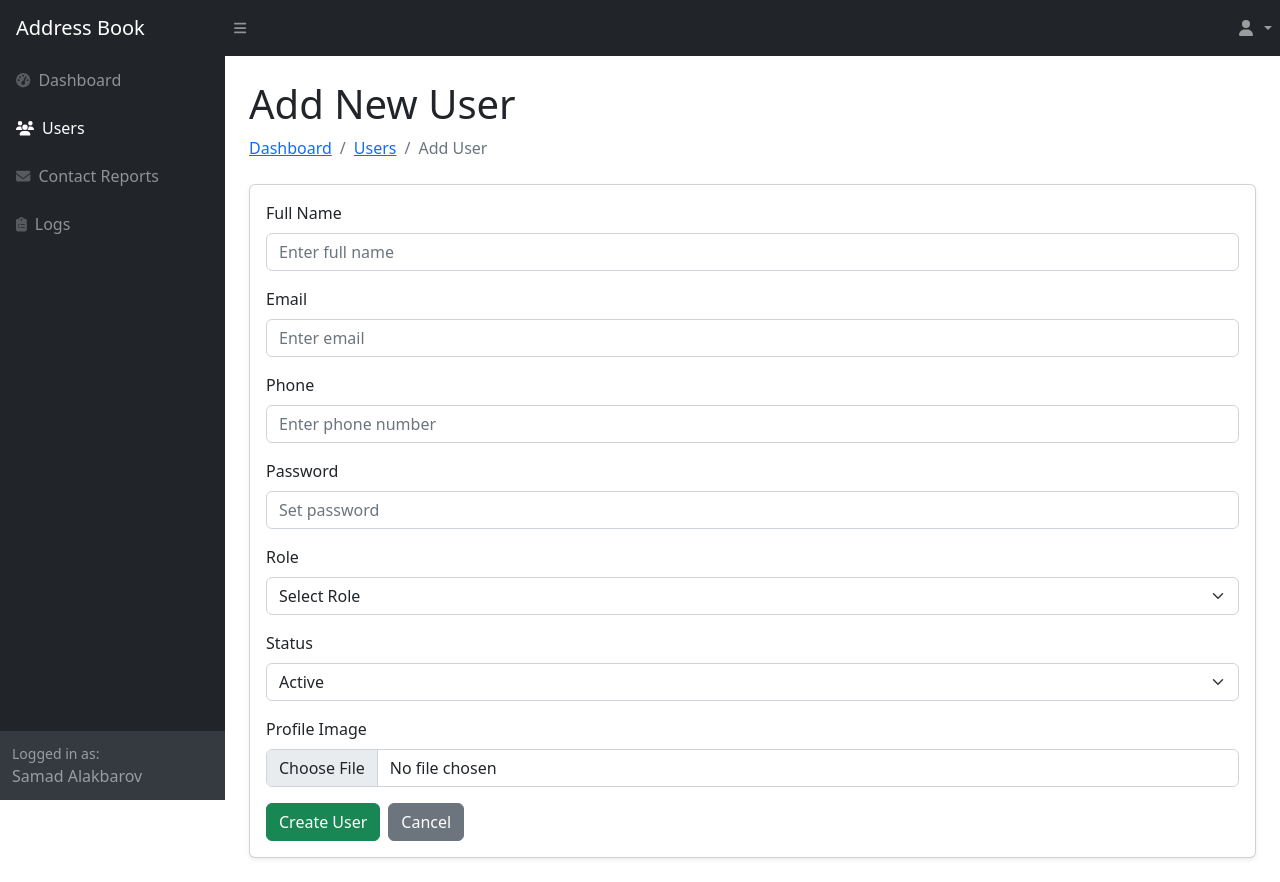
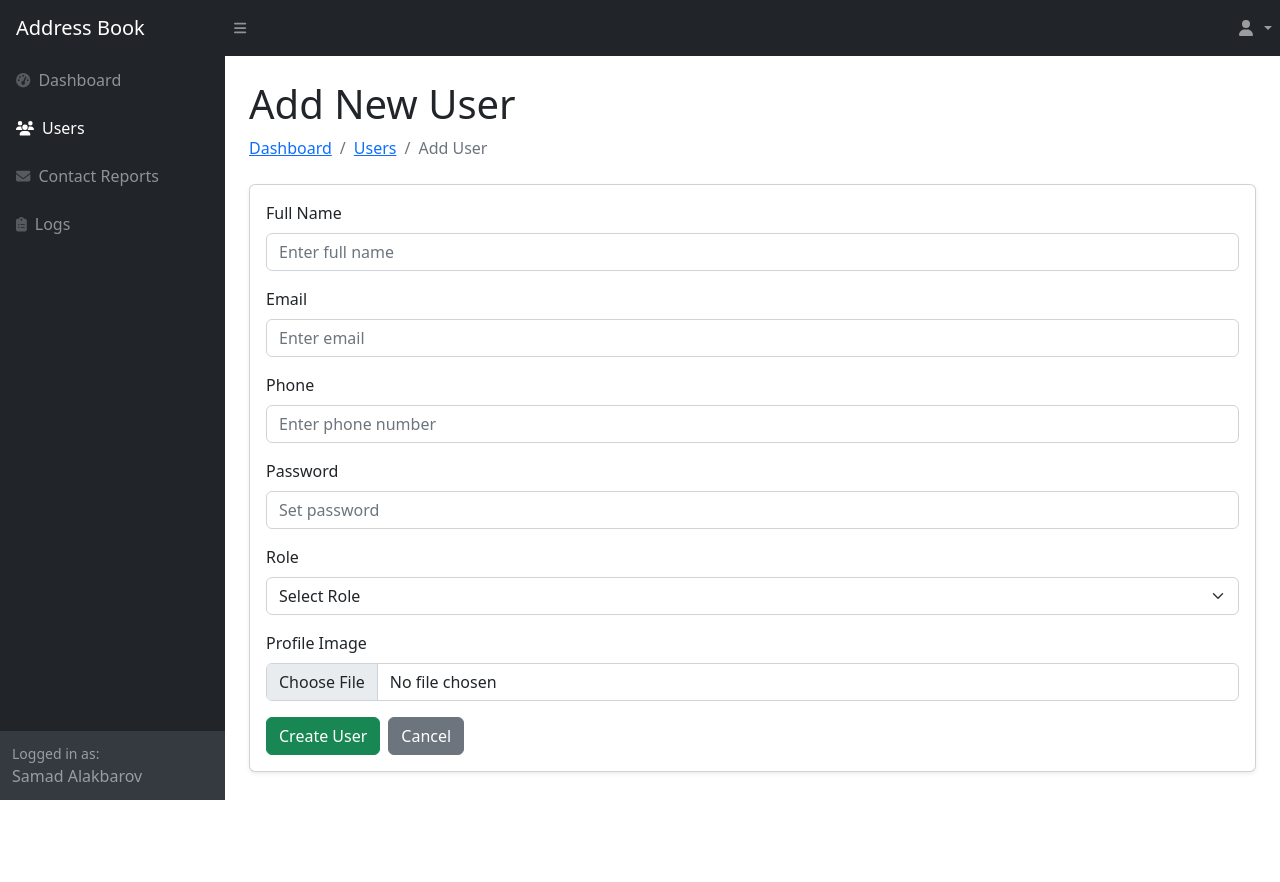
Before and after one commit to Samad126/AdressBookAppWeb, an ASP.NET Core app: page /Admin/Users/Add in a window 1280 px wide. After the commit the page ends 800 px from the top, so only its background shows below. Run offline with ASP.NET Core 8, Linux system fonts and the light colour scheme; some libraries are stand-ins or nearby versions.

Commit message:
remove: removed status field on add user page

```diff
--- a/Areas/Admin/Views/Users/Add.cshtml
+++ b/Areas/Admin/Views/Users/Add.cshtml
@@ -49,15 +49,6 @@
                     </select>
                 </div>
 
-                <!-- Status -->
-                <div class="mb-3">
-                    <label for="status" class="form-label">Status</label>
-                    <select class="form-select" id="status" name="Status">
-                        <option selected>Active</option>
-                        <option>Inactive</option>
-                    </select>
-                </div>
-
                 <!-- Profile Image Upload -->
                 <div class="mb-3">
                     <label for="profileImage" class="form-label">Profile Image</label>
```
